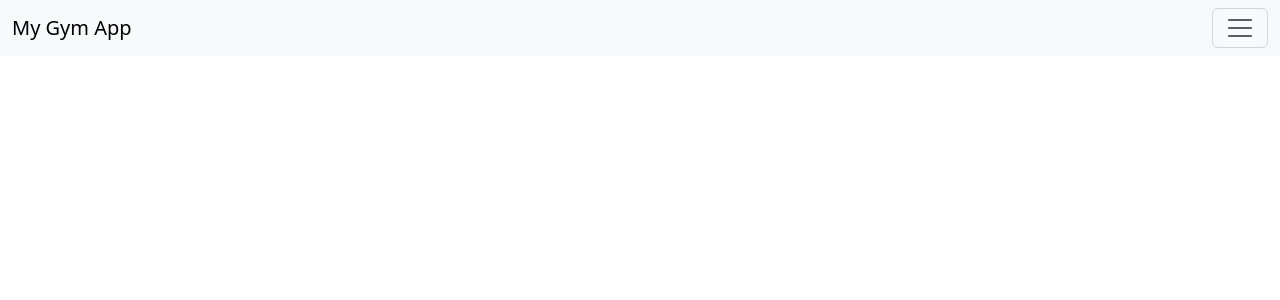
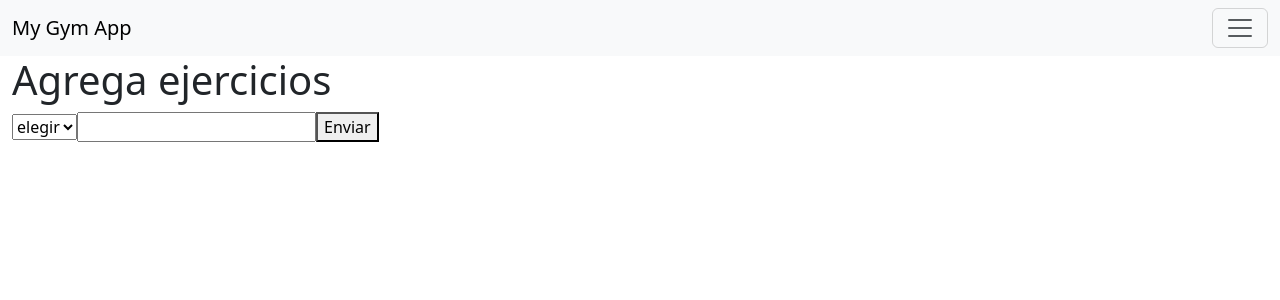
Before and after one commit to Nicobrandoni98/GymApp, a React (Create React App) app in the folder frontend/: page /admin in a window 1280 px wide. Before the commit this address had no page. Shown: the top 300 px of the page. Built offline with nearby package versions, Linux system fonts and the light colour scheme.

Commit message:
probando agregar ejercicios a sus categorias

```diff
--- a/frontend/src/App.js
+++ b/frontend/src/App.js
@@ -2,7 +2,8 @@ import Categories from "./components/categories.jsx";
 import { Routes, Route } from "react-router-dom";
 import Category from "./components/category.jsx";
 import Home from "./components/home.jsx";
-import Login from './components/login.jsx'
+import Login from './components/login.jsx';
+import Admin from "./components/admin.jsx";
 
 const App = () => {
   return (
@@ -68,6 +69,7 @@ const App = () => {
           <Route path="/home" element={<Home />} />
           <Route path="/categories" element={<Categories />} />
           <Route path="/category/:id" element={<Category />} />
+          <Route path="/admin" element={<Admin />} />
         </Routes>
       </div>
     </>
--- /dev/null
+++ b/frontend/src/components/admin.jsx
@@ -0,0 +1,30 @@
+import { useState, useEffect, React } from "react";
+
+const Admin = () => {
+
+    const [addExercise, setAddExercise] = useState("")
+
+    const sendExercise = (event) => {
+        event.preventDefault();
+        console.log(addExercise);
+        setAddExercise("");
+    }
+
+    return (
+        <>
+        <div style={{paddingTop:56}}>
+            <h1>Agrega ejercicios</h1>
+        </div>
+
+        <form onSubmit={sendExercise}>
+            <select name="" id="">
+                <option value="">elegir</option>
+            </select>
+            <input type="text" required onChange={(e) => setAddExercise(e.target.value)} value={addExercise}/>
+            <button type="submit">Enviar</button>
+        </form>
+        </>
+    )
+}
+
+export default Admin
```
Also changed, not shown: 1 other file (tests, documents, lock files or other folders).
